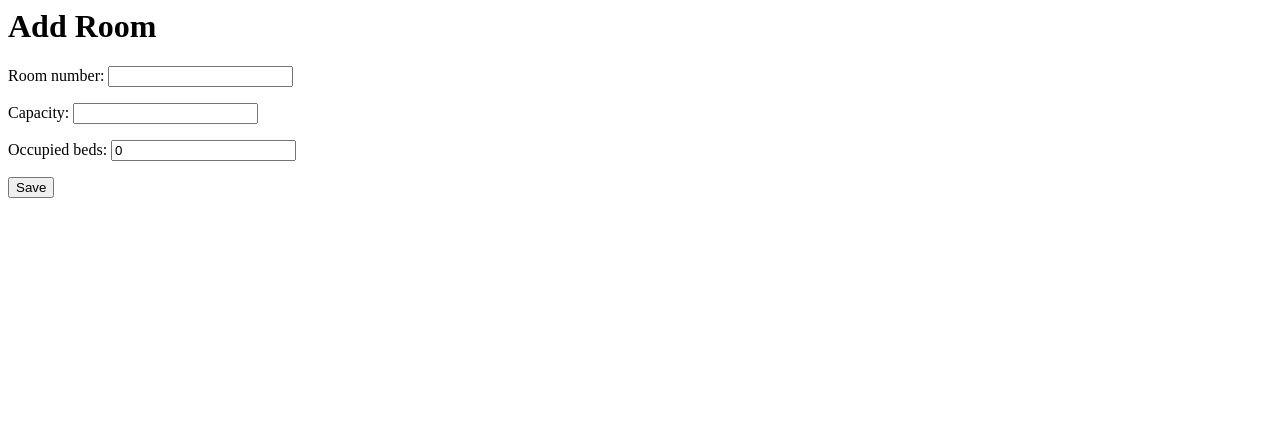
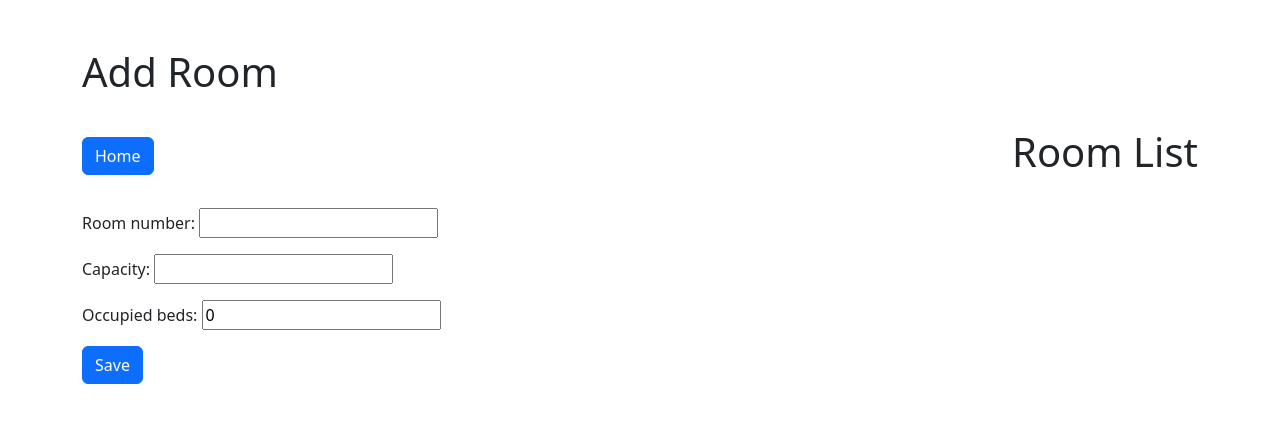
Before and after one commit to marufmonower/hostel_management_system, a Django app: page /rooms/add/ in a window 1280 px wide. Shown: the top 423 px of the page. Run offline with Django 5.2, Linux system fonts and the light colour scheme; a user stored in the database is signed in.

Commit message:
somemodifications_on_html_page

```diff
--- a/hostel/templates/hostel/room_form.html
+++ b/hostel/templates/hostel/room_form.html
@@ -1,5 +1,46 @@
-<h1>Add Room</h1>
+<!DOCTYPE html>
+<html lang="en">
+  <head>
+    <meta charset="UTF-8" />
+    <meta name="viewport" content="width=device-width, initial-scale=1.0" />
+    <title>Add Room</title>
+    <!-- Bootstrap 5 CSS -->
+    <link href="https://cdn.jsdelivr.net/npm/bootstrap@5.3.0-alpha1/dist/css/bootstrap.min.css" rel="stylesheet" />
+  </head>
+  <body>
+    <div class="container mt-5">
+      <!-- Heading -->
+      <div class="d-flex justify-content-between align-items-center mb-4">
+        <h1 class="text-center">Add Room</h1>
+      </div>
+
+      <!-- Home Button -->
+      <div class="d-flex justify-content-between align-items-center mb-4">
+        <a href="{% url 'home' %}" class="btn btn-primary">Home</a>
+        <h1 class="text-center">Room List</h1>
+      </div>
+
+      <!-- Form -->
+      <form method="post">
+        {% csrf_token %}
+
+        <!-- Bootstrap Form Group for Styling -->
+        <div class="mb-3">{{ form.as_p }}</div>
+
+        <!-- Save Button -->
+        <div class="d-flex justify-content-between">
+          <button type="submit" class="btn btn-primary">Save</button>
+        </div>
+      </form>
+    </div>
+
+    <!-- Bootstrap 5 JS (optional for interactivity) -->
+    <script src="https://cdn.jsdelivr.net/npm/bootstrap@5.3.0-alpha1/dist/js/bootstrap.bundle.min.js"></script>
+  </body>
+</html>
+
+{% comment %} <h1>Add Room</h1>
 <form method="post">
-  {% csrf_token %} {{form.as_p}}
+  {% csrf_token %} {{ form.as_p }}
   <button type="submit">Save</button>
-</form>
+</form> {% endcomment %}
```
Also changed, not shown: hostel/templates/hostel/profit_summary.html (+28 -23 lines), hostel/templates/hostel/room_list.html (+45 -2 lines).
